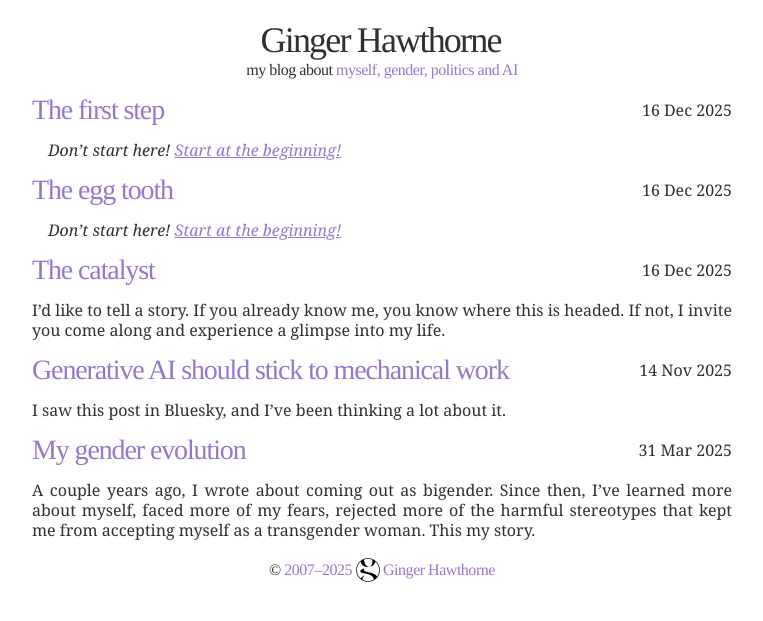
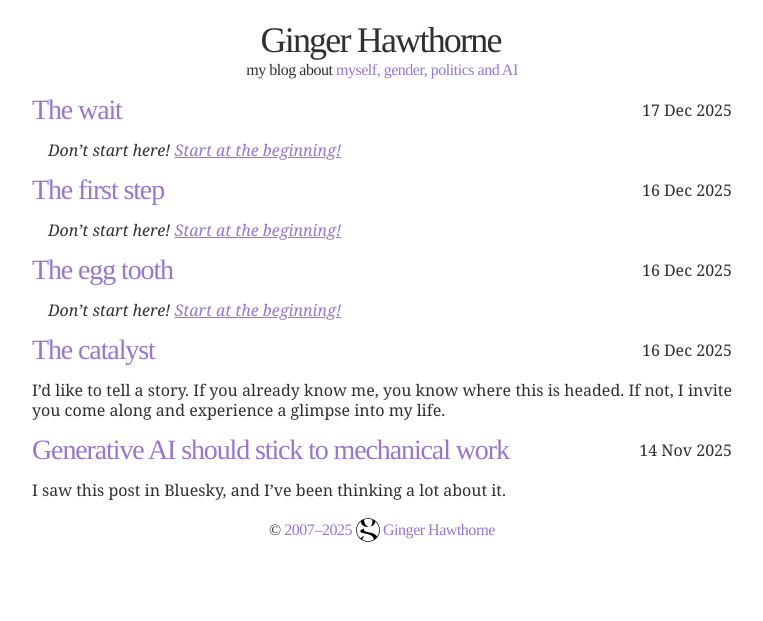
Before and after one commit to gulopine/gulopine.github.io, a Jekyll site: the page built from index.html, in a window 1280 px wide. Shown: the top 621 px of the page, without its empty margins (258-1021 px from the left). Built offline with Jekyll 4.4.1, drawn with Linux system fonts in a browser that asks for light colours; part of the change alters nothing that is shown.

```diff
--- /dev/null
+++ b/_posts/2025-12-17-wait.md
@@ -0,0 +1,68 @@
+---
+layout: post
+series: Becoming Ginger
+part: 4
+title: The wait
+tags: gender myself
+---
+
+> Don't start here! [Start at the beginning!]({% post_url 2025-12-16-catalyst %})
+
+> *CONTENT WARNING*: Religion, religious trauma, self-hatred and thoughts of death
+{: .warning}
+
+Free two-day shipping is, in many ways, a modern miracle. It builds on infrastructure that took centuries to build, paired with the exploitation of human labor that's been going on far longer than that. It depends on incredibly complicated inventory management software, running on systems custom-built for this purpose, which drain the water supplies of entire communities. It requires a network of warehouses that employ entire towns, staffed with employees that are worked beyond the bone, in conditions that we wouldn't leave our pets in. It saves us time and money, while also further enriching a billionaire who controls more wealth than the majority of the world's population. It's a complicated system that certainly embodies the notion that there's no ethical consumption under capitalism.
+
+It's also a really long time to wait.
+
+Two days gave me a lot of time to think about what I was doing. To talk myself into it, and also talk myself out of it. To hype myself up and tear myself down. To marinate in a stew of contradictions and self-loathing. Self-loating is a special kind of hell, and confronting it is perhaps even worse. There are lots of ways to experience this and lots of reasons for it, so I'm going to explain a bit about my own background to help convey what I was fighting with. What I _still_ fight with.
+
+## Backstory time!
+
+> Don't act so surprised; you knew this was coming.
+
+I often say that I was raised six days a week in a Baptist church. I say it with a joking tone, but it's not wrong. My family attended a Baptist church in rural Michigan, attending services since long before I was born. It was as certain and universal to me as gravity. It's not hyperbole to say that for my earliest years, literally everyone I knew attended this church. We attended religiously (_ha!_), including Sunday school programs and evening service
+
+Some years prior, the church had expanded to include a full K-12 private school using a cirriculum from [Bob Jones University](https://en.wikipedia.org/wiki/Bob_Jones_University). It was small enough that some classrooms hosted three grades a time, under a single teacher. My mom taught one of those classrooms during the week. And that's on top of _her_ mom teaching religion to 2nd graders in another classroom on Sunday mornings.
+
+In case that wasn't enough, the church also hosted an [Awana](https://en.wikipedia.org/wiki/Awana) program during the school year, providing additional religious instruction on Wednesday nights for kids from pre-school through 6th grade. (It later expanded up to 12th grade as well.) The program also included physical activities and didn't require parents to attend alongside their children, so it was a popular offering for kids outside the church as well, to get a couple hours to themselves every week. Oh, and my mom was in charge of the K-2 portion of it, while my dad was in charge of the entire program for all grades.
+
+3 hours on Sunday morning, another hour on Sunday night, probably 6-7 hours every weekday, plus another 2 hours on Wednesday nights. I spent roughly 40 hours a week &emdash; _a literal full-time job's worth of time_ &emdash; inside this church building, from kindergarten through 3rd grade. I lay all this out to explain how pervasive their views were, before I get into exactly what those views were and why they're important to the process of my transition.
+
+## The church of self-hatred
+
+This will be hard to describe, and it'll be hard to understand for anyone who didn't grow up with these ideas. But underneath the "God is love" message is a series of teachings that, when taken together, took me to an extremely dark place as a child. I'm writing this on my 44th birthday, and I've spent over 40 of those years dealing with the fallout from this doctrine. I think it's easiest to list of the ideas that laid the groundwork for my own trauma. There were many more than this, but I'm trying to keep this concise.
+
+- Everyone is a sinner.
+- All sinners deserve to die.
+- _But_ God loves us and wants us to live forever.
+- Nothing we do will save us; only God can do that.
+- We need to deny ourselves in order to allow God to save us
+- Pride and selfishness will get in our way
+- God's salvation will bring us peace and joy
+
+Most of the people who hear this and internalize it will find hope in its message. But my childhood mind combined these ideas into a particular mindset that permeated the very fabric of my being:
+
+- I'm worthless
+- I deserve to die
+- I can't stop it; I can't fix it
+- God will only save me if I'm worhless
+- God wants me to be worthless; self-worth is incompatible with salvation
+
+You can already see how this might be... problematic. But all this was happening in my own mind, my own thoughts. I never talked to anyone about it, and nobody else talked about it either. So I just assumed everybody did the same thing. I seemed like the only logical conclusion to draw, and remember that this was repeatedly being drilled into my head, 40 hours a week, for years.
+
+But it gets worse, because I still had one last piece of doctrine to incorporate into my worldview: salvation brings joy and peace. Nothing I was feeling felt peaceful or joyful. So I went back to be "saved" again and again and again. I went up for probably a dozen altar calls over the course of a few years, desperately wanting that feeling that everyone around me kept talking about. But it never came.
+
+When I combined this with my logical interpretation of the rest of the theology, I could only come to one obvious conclusion: I didn't hate myself enough. God wouldn't love me because I loved myself too much. Every time I asked for salvation and never felt any change, I kept hating myself more and more and more. This was probably made a bit easier to do because of all the internalized transphobia, though of course I had no way to understand that at the time.
+
+In high school, I left that church for a series of "non-denominational" churches that mostly still maintained the same basic theology, further reinforcing that it was the "right" way to be. I was increasingly distancing myself from church for the next 20 years, but I didn't fully walk away until 2024, well into my transition.
+
+## Still waiting
+
+Anyway, all of this was affecting my state of mind as I waited for the skirt to arrive. After all, I had committed myself to a behavior that was _absolutely_ considered a sin by every church I had ever attended, and that's hard enough to shake on its own. I was also doing it in hopes that I might feel better about myself and my body, and that kind of self-worth was a form of selfishness in my mind, which had been in direct opposition to my idea of salvation for nearly 40 years.
+
+I tried to counter this by repeatedly pulling up that picture of Billy Porter at the Oscars. It almost became a mantra of sorts. I needed to continually remind myself what a destination could look like in order to maintain the journey, especially in spite of the ever-growing self-hatred. If I stopped to focus on what was right in front of me, I wouldn't see anything of value.
+
+But ultimately, the only thing that kept me going at this stage was E and my promise to show them that they don't need to live their life for other people. I was already used to hating myself, and I could tolerate making it worse if it meant I could improve my child's wellbeing. So I was still committed to moving forward, despite knowing the toll it was likely to take on my state of mind.
+
+But you can already see some of the major conflicts I would face for the entirety of my journey.
--- a/assets/style.css
+++ b/assets/style.css
@@ -150,6 +150,11 @@ blockquote em {
 blockquote img {
     display: block;
     margin: 1.25em auto;
+}
+
+blockquote.warning {
+    background: #ffaaaa;
+    border: 1px solid #884444;
 }
 
 div.image {
```
